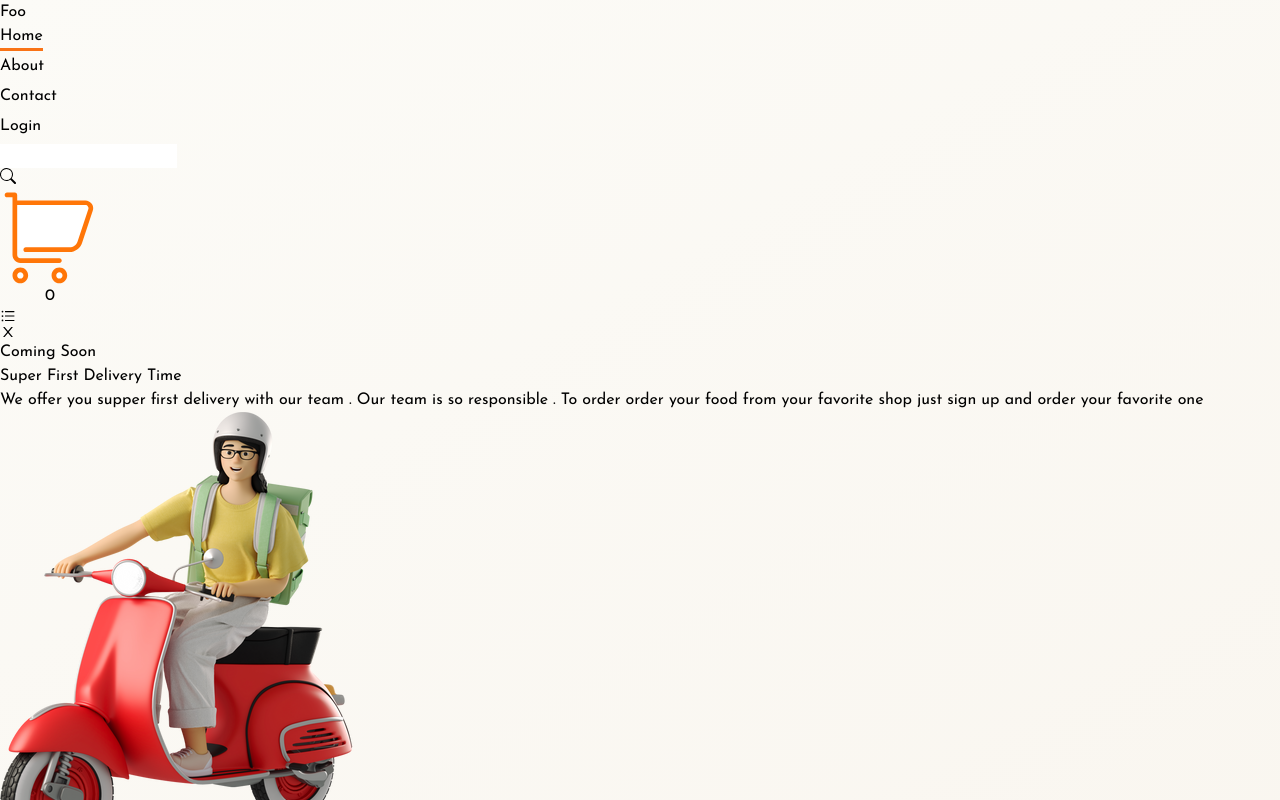
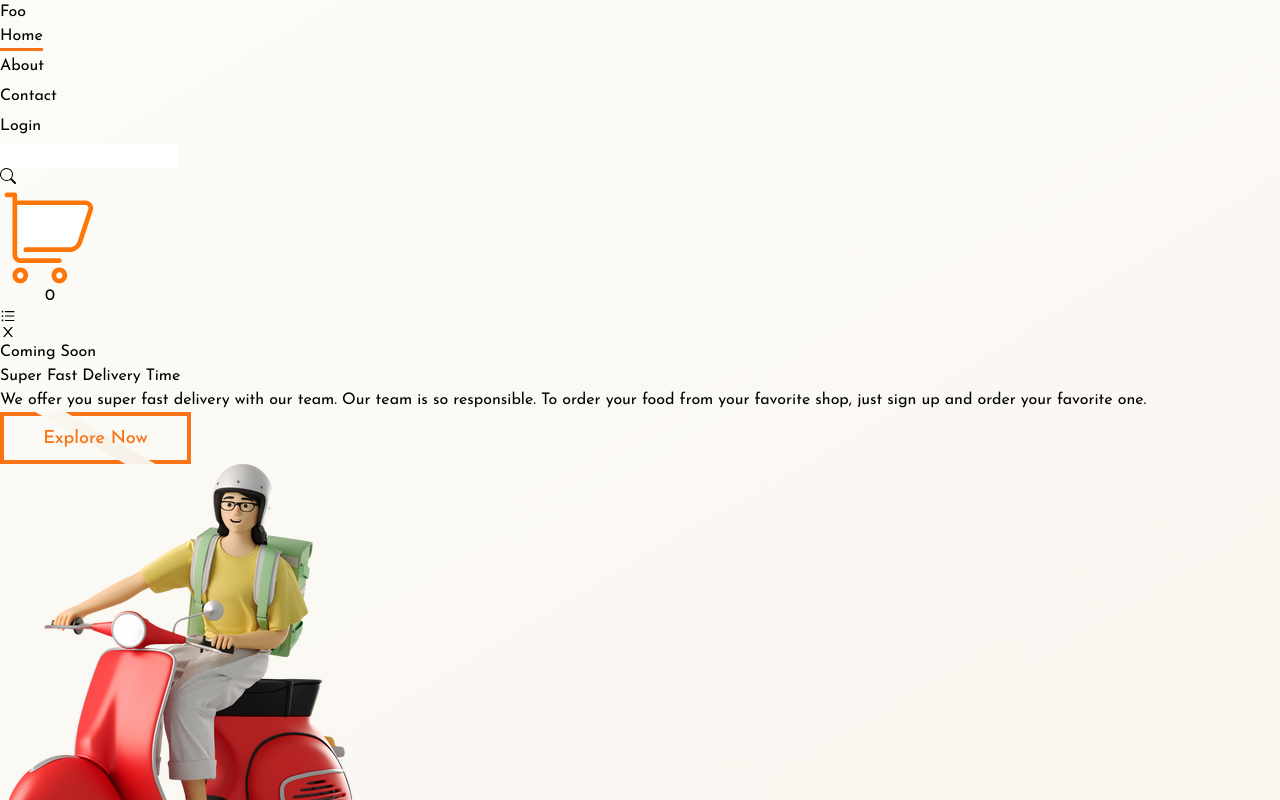
Before and after one commit to rakibul-islam-hasib/hungry-bunny-client, a React (Vite) app: page / in a window 1280 px wide. Shown: the top 800 px of the page. Built offline with nearby package versions, Linux system fonts and the light colour scheme.

Commit message:
Awesome button added

```diff
--- a/src/components/header/NavBar.jsx
+++ b/src/components/header/NavBar.jsx
@@ -92,7 +92,7 @@ const NavBar = () => {
     return (
         <>
             <div
-            className={isFixed ? 'fixed top-0 w-full duration-[2s] bg-white backdrop-blur-xl bg-opacity-60' : 'static top-0'}
+            className={isFixed ? 'fixed top-0 z-[999] w-full duration-[2s] bg-white backdrop-blur-xl bg-opacity-60' : 'static top-0'}
                 // className='nav-container'
             >
                 <nav className=' py-3 relative'>
--- a/src/layout/MainLayout.jsx
+++ b/src/layout/MainLayout.jsx
@@ -1,5 +1,5 @@
 import React from 'react';
-import { Outlet } from 'react-router-dom';
+import { Outlet, ScrollRestoration } from 'react-router-dom';
 import NavBar from '../components/header/NavBar';
 import Footer from '../components/footer/Footer';
 import Loader from '../components/loader/Loader';
@@ -10,6 +10,7 @@ const MainLayout = () => {
     if (loading) return <Loader />
 
     return (
+        <>
             <main style={{ background: 'linear-gradient(329deg, #F4ECE1 0%, #FCFBF7 100%)' }} className=''>
                 <NavBar />
                 <div className="max-w-screen-xl mx-auto">
@@ -17,6 +18,8 @@ const MainLayout = () => {
                 </div>
                 <Footer />
             </main>
+            <ScrollRestoration />
+        </>
     );
 };
 
--- a/src/pages/Home/Elements/PopularFood.jsx
+++ b/src/pages/Home/Elements/PopularFood.jsx
@@ -1,14 +1,35 @@
 import React from 'react';
 import delivery_boy from '../../../assets/img/delivery_boy.png';
+import './css/PopularFood.css'
+
+
 const PopularFood = () => {
     return (
-        <div className='flex justify-center mx-auto w-[90%] py-4 border '>
-            <div className="w-1/2">
-                <h1 className='text-5xl font-bold'>Super First Delivery Time</h1>
-                <p>We offer you supper first delivery with our team . Our team is so responsible . To order order your food from your favorite shop just sign up and order your favorite one</p>
+        <div
+            className='flex justify-center mx-auto w-[90%] py-4 border rounded-lg shadow-lg  from-blue-500 to-purple-500'
+            style={{ maxWidth: '1200px' }}
+        >
+            <div className='w-1/2 p-8'>
+                <h1 className='text-5xl font-bold  mb-4'>
+                    Super Fast Delivery Time
+                </h1>
+                <p className=' text-lg'>
+                    We offer you super fast delivery with our team. Our team is so
+                    responsible. To order your food from your favorite shop, just sign up
+                    and order your favorite one.
+                </p>
+                <div className="custom-btn">
+                    <button> Explore Now
+                        <span></span>
+                    </button>
+                </div>
             </div>
-            <div className="">
-                <img className='h-[350px]' src={delivery_boy} alt="" />
+            <div className='p-8'>
+                <img
+                    className='h-[350px] rounded-full shadow-xl transform hover:scale-110 transition duration-500 ease-in-out'
+                    src={delivery_boy}
+                    alt='Delivery Boy'
+                />
             </div>
         </div>
     );
--- /dev/null
+++ b/src/pages/Home/Elements/css/PopularFood.css
@@ -0,0 +1,55 @@
+.custom-btn button {
+    border: none;
+    display: block;
+    position: relative;
+    padding: 0.7em 2.4em;
+    font-size: 18px;
+    background: transparent;
+    cursor: pointer;
+    user-select: none;
+    overflow: hidden;
+    z-index: 1;
+    font-family: inherit;
+    font-weight: 500;
+    @apply text-orange-500;
+}
+
+.custom-btn button span {
+    position: absolute;
+    left: 0;
+    top: 0;
+    width: 100%;
+    height: 100%;
+    background: transparent;
+    z-index: -1;
+    border: 4px solid;
+    @apply border-orange-500;
+}
+
+.custom-btn button span::before {
+    content: "";
+    display: block;
+    position: absolute;
+    width: 8%;
+    height: 500%;
+    background: linear-gradient(329deg, #F4ECE1 0%, #FCFBF7 100%);
+    top: 50%;
+    left: 50%;
+    transform: translate(-50%, -50%) rotate(-60deg);
+    transition: all 0.5s;
+}
+
+.custom-btn button:hover span::before {
+    transform: translate(-50%, -50%) rotate(-90deg);
+    width: 100%;
+    background: #f97316;
+    /* @apply bg-orange-500; */
+}
+
+.custom-btn button:hover {
+    color: white;
+}
+
+.custom-btn button:active span::before {
+    background: #2751cd;
+}
--- a/src/pages/Home/Home.jsx
+++ b/src/pages/Home/Home.jsx
@@ -1,6 +1,5 @@
 import React from 'react';
 import Hero from './Elements/Hero';
-import CheckoutBar from '../../components/cart/CheckoutBar';
 import PopularFood from './Elements/PopularFood';
 
 const Home = () => {
@@ -8,7 +7,6 @@ const Home = () => {
         <section>
             <Hero />
             <PopularFood />
-            <CheckoutBar />
         </section>
     );
 };
```
Also changed, not shown: src/components/cart/SideBar.jsx (deleted, +0 -17 lines). Lines whose indentation alone changed are shown as unchanged.
